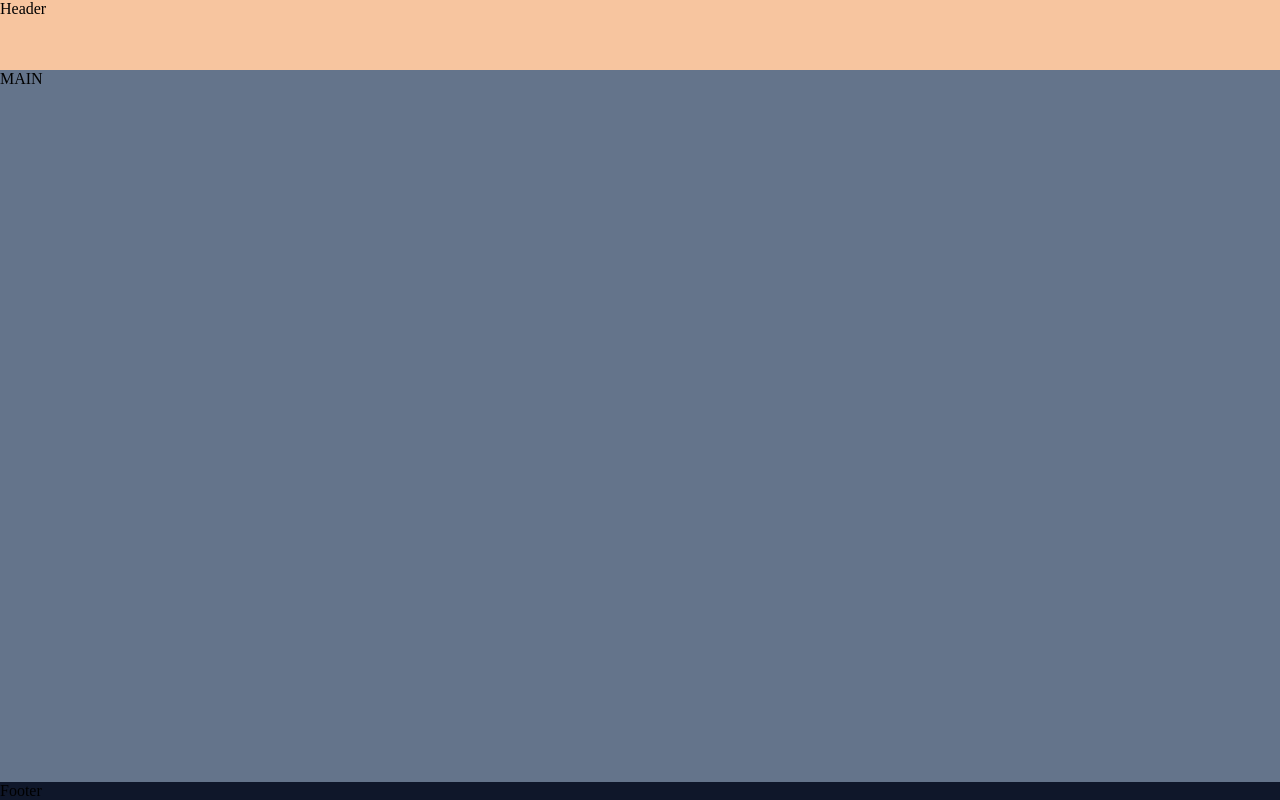
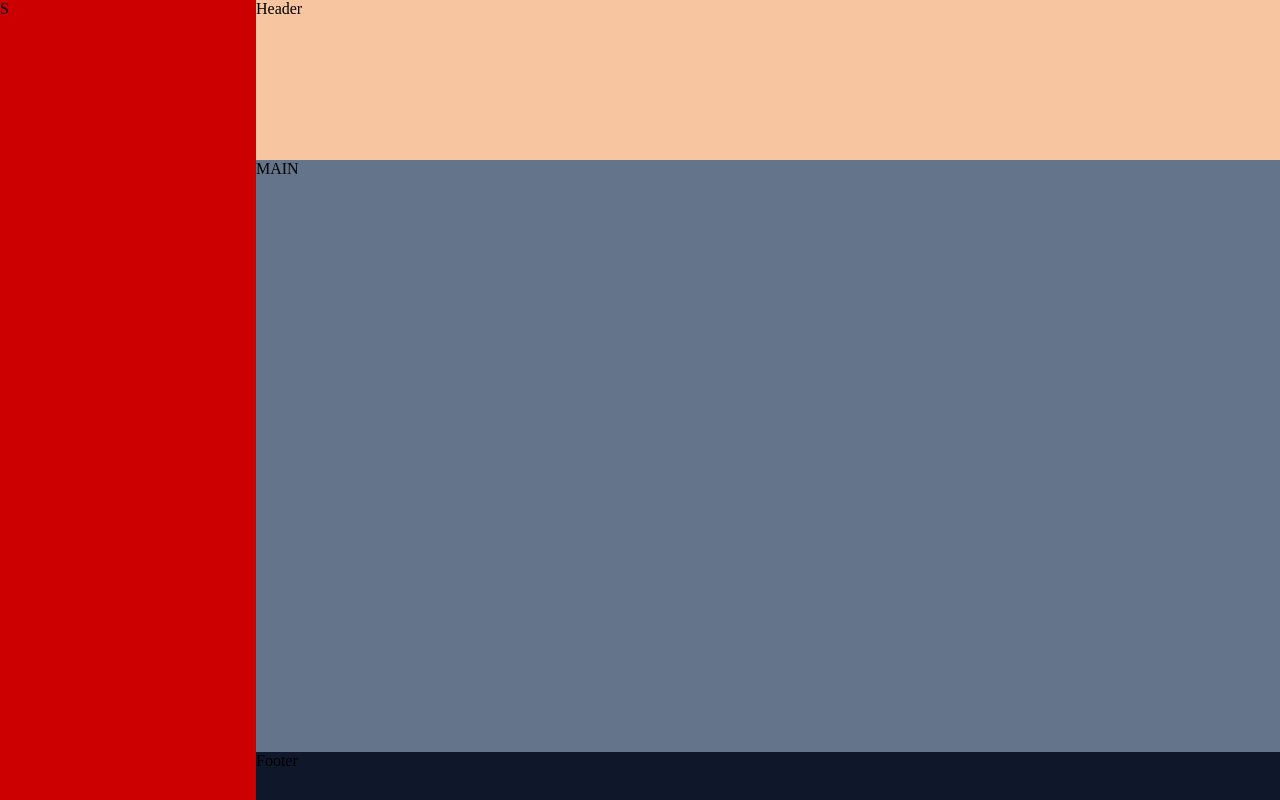
Before and after one commit to renzodemarco/portfolio, a React (Vite) app: page / in a window 1280 px wide. Built offline with nearby package versions, Linux system fonts and the light colour scheme.

Commit message:
add layout

```diff
--- a/src/App.jsx
+++ b/src/App.jsx
@@ -1,15 +1,9 @@
-import Header from "./components/Header/Header"
-import Footer from "./components/Footer/Footer"
-import Main from "./components/Main/Main"
+import Layout from "./components/Layout/Layout"
 
 function App() {
 
   return (
-    <>
-    <Header />
-    <Main />
-    <Footer />
-    </>
+    <Layout />
   )
 }
 
--- /dev/null
+++ b/src/components/Layout/Layout.css
@@ -0,0 +1,22 @@
+.layout {
+  width: 100%;
+  max-width: 100%;
+  height: 100%;
+  min-height: 100vh;
+  overflow: hidden;
+  display: grid;
+  grid:
+    "navbar body" 1fr
+    / auto 1fr;
+  grid-template-columns: 20% 80%;
+}
+
+.body {
+  grid-area: body;
+  display: grid;
+  grid:
+    "header" 10rem
+    "main" 1fr
+    "footer" 3rem
+    / 1fr;
+}
--- /dev/null
+++ b/src/components/Layout/Layout.jsx
@@ -0,0 +1,22 @@
+
+import './Layout.css'
+import Navbar from '../Navbar/Navbar'
+import Header from '../Header/Header'
+import Footer from '../Footer/Footer'
+import Main from '../Main/Main'
+
+function Layout() {
+
+  return (
+    <div className='layout'>
+      <Navbar />
+      <div className='body'>
+        <Header />
+        <Main />
+        <Footer />
+      </div>
+    </div>
+  )
+}
+
+export default Layout
--- /dev/null
+++ b/src/components/Navbar/Navbar.css
@@ -0,0 +1,4 @@
+.navbar {
+  grid-area: navbar;
+  background-color: #c00
+}
--- /dev/null
+++ b/src/components/Navbar/Navbar.jsx
@@ -0,0 +1,11 @@
+import './Navbar.css'
+
+const Nabvar = () => {
+  return (
+    <div className='navbar'>
+      S
+    </div>
+  )
+}
+
+export default Nabvar
--- a/src/index.css
+++ b/src/index.css
@@ -12,12 +12,4 @@ body {
   width: 100%;
   max-width: 100%;
   height: 100%;
-  overflow: hidden;
-  height: 100%;
-  display: grid;
-  grid:
-    "header" 70px
-    "main" 1fr
-    "footer" auto
-    / 1fr;
 }
```
Also changed, not shown: src/components/Navbar/Nabvar.jsx (deleted, +0 -9 lines), src/components/Main/Main.css (added).
